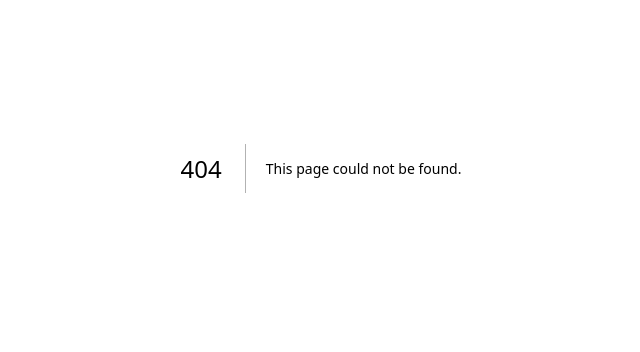
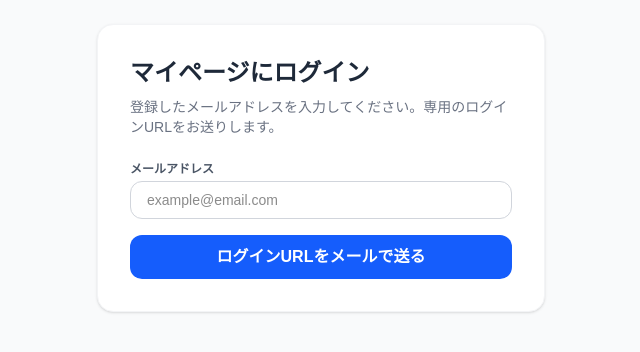
Before and after one commit to hiroto-code/2hfs-app, a Next.js app: page /mypage/login in a window 1280 px wide. Before the commit this address had no page. Shown: the part 232-584 px from the top of the page, without its empty margins (319-959 px from the left). Built offline with nearby package versions, Linux system fonts and the light colour scheme; no server answers.

Commit message:
マイページ機能の追加と、アンケートの上書き保存機能の実装

```diff
--- /dev/null
+++ b/app/mypage/login/page.tsx
@@ -0,0 +1,70 @@
+'use client';
+
+import { useState } from 'react';
+import { supabase } from '@/lib/supabase';
+
+export default function LoginPage() {
+  const [email, setEmail] = useState('');
+  const [message, setMessage] = useState('');
+  const [loading, setLoading] = useState(false);
+
+  const handleLogin = async (e: React.FormEvent) => {
+    e.preventDefault();
+    setLoading(true);
+    setMessage('');
+
+    const baseUrl = typeof window !== 'undefined' ? window.location.origin : '';
+
+    const { error } = await supabase.auth.signInWithOtp({
+      email,
+      options: {
+        emailRedirectTo: `${baseUrl}/mypage`, // ここにリダイレクトさせる
+      },
+    });
+
+    if (error) {
+      setMessage('エラーが発生しました: ' + error.message);
+    } else {
+      setMessage('✨ ログインURLを記載したメールを送信しました！メールボックスをご確認ください。');
+    }
+    setLoading(false);
+  };
+
+  return (
+    <div className="min-h-screen bg-gray-50 flex items-center justify-center p-4">
+      <div className="bg-white p-8 rounded-2xl shadow-sm border border-gray-100 max-w-md w-full">
+        <h1 className="text-2xl font-bold text-gray-800 mb-2">マイページにログイン</h1>
+        <p className="text-sm text-gray-500 mb-6">
+          登録したメールアドレスを入力してください。専用のログインURLをお送りします。
+        </p>
+
+        <form onSubmit={handleLogin} className="space-y-4">
+          <div>
+            <label className="block text-xs font-bold text-gray-600 mb-1">メールアドレス</label>
+            <input
+              type="email"
+              required
+              value={email}
+              onChange={(e) => setEmail(e.target.value)}
+              className="w-full px-4 py-2 border border-gray-300 rounded-xl text-sm focus:ring-2 focus:ring-blue-500"
+              placeholder="example@email.com"
+            />
+          </div>
+          <button
+            type="submit"
+            disabled={loading}
+            className="w-full bg-blue-600 hover:bg-blue-700 text-white font-bold py-2.5 rounded-xl transition-colors disabled:opacity-50"
+          >
+            {loading ? '送信中...' : 'ログインURLをメールで送る'}
+          </button>
+        </form>
+
+        {message && (
+          <div className="mt-4 p-3 bg-blue-50 text-blue-800 text-sm font-bold rounded-lg border border-blue-100">
+            {message}
+          </div>
+        )}
+      </div>
+    </div>
+  );
+}
--- /dev/null
+++ b/app/mypage/page.tsx
@@ -0,0 +1,130 @@
+'use client';
+
+import { useEffect, useState } from 'react';
+import { supabase } from '@/lib/supabase';
+import { useRouter } from 'next/navigation';
+import Link from 'next/link';
+
+export default function MyDashboard() {
+  const [events, setEvents] = useState<any[]>([]);
+  const [surveys, setSurveys] = useState<any[]>([]);
+  const [loading, setLoading] = useState(true);
+  const router = useRouter();
+
+  useEffect(() => {
+    checkUserAndFetchData();
+  }, []);
+
+  const checkUserAndFetchData = async () => {
+    const { data: { session } } = await supabase.auth.getSession();
+    if (!session) {
+      router.push('/mypage/login');
+      return;
+    }
+
+    const email = session.user.email;
+
+    const { data: profile } = await supabase
+      .from('user_profiles')
+      .select('participant_id')
+      .eq('email', email)
+      .single();
+
+    if (profile?.participant_id) {
+      const pId = profile.participant_id;
+
+      const { data: mySurveys } = await supabase
+        .from('surveys')
+        .select('*')
+        .eq('participant_id', pId);
+
+      setSurveys(mySurveys || []);
+
+      const eventIds = [...new Set((mySurveys || []).map(s => s.event_id))];
+      if (eventIds.length > 0) {
+        const { data: myEvents } = await supabase
+          .from('events')
+          .select('*')
+          .in('id', eventIds);
+        setEvents(myEvents || []);
+      }
+    }
+    setLoading(false);
+  };
+
+  const handleLogout = async () => {
+    await supabase.auth.signOut();
+    router.push('/mypage/login');
+  };
+
+  if (loading) return <div className="min-h-screen flex items-center justify-center font-bold text-gray-500">読み込み中...</div>;
+
+  return (
+    <div className="max-w-4xl mx-auto p-4 md:p-8 min-h-screen bg-gray-50">
+      <div className="flex justify-between items-center mb-8">
+        <h1 className="text-2xl font-bold text-gray-800">マイダッシュボード</h1>
+        <button onClick={handleLogout} className="text-sm font-bold text-gray-500 hover:text-gray-800">
+          ログアウト
+        </button>
+      </div>
+
+      {events.length === 0 ? (
+        <div className="bg-white p-8 rounded-2xl border text-center text-gray-500">
+          まだ参加したイベントのデータがありません。
+        </div>
+      ) : (
+        <div className="space-y-6">
+          {events.map(ev => {
+            const myEventSurveys = surveys.filter(s => s.event_id === ev.id);
+            const hasPre = myEventSurveys.some(s => s.timing_type === 'pre');
+            const hasPost = myEventSurveys.some(s => s.timing_type === 'post');
+
+            return (
+              <div key={ev.id} className="bg-white p-6 rounded-2xl border shadow-sm">
+                <h2 className="text-lg font-bold text-gray-800 mb-4">{ev.title}</h2>
+
+                <div className="grid grid-cols-1 md:grid-cols-2 gap-4">
+                  <div className="p-4 bg-orange-50/50 border border-orange-100 rounded-xl">
+                    <h3 className="font-bold text-orange-800 mb-3">事前 (Pre)</h3>
+                    {hasPre ? (
+                      <div className="flex gap-2">
+                        <Link href={`/result/${ev.id}/pre`} className="flex-1 text-center bg-orange-600 hover:bg-orange-700 text-white text-xs font-bold py-2 rounded-lg transition">
+                          📊 結果を見る
+                        </Link>
+                        <Link href={`/p/${ev.id}/pre`} className="text-center bg-white border border-gray-300 text-gray-600 hover:bg-gray-50 text-xs font-bold py-2 px-3 rounded-lg transition">
+                          ✏️ やり直す
+                        </Link>
+                      </div>
+                    ) : (
+                      <Link href={`/p/${ev.id}/pre`} className="block w-full text-center bg-gray-800 hover:bg-gray-900 text-white text-xs font-bold py-2 rounded-lg transition">
+                        アンケートに回答する
+                      </Link>
+                    )}
+                  </div>
+
+                  <div className="p-4 bg-emerald-50/50 border border-emerald-100 rounded-xl">
+                    <h3 className="font-bold text-emerald-800 mb-3">事後 (Post)</h3>
+                    {hasPost ? (
+                      <div className="flex gap-2">
+                        <Link href={`/result/${ev.id}/post`} className="flex-1 text-center bg-emerald-600 hover:bg-emerald-700 text-white text-xs font-bold py-2 rounded-lg transition">
+                          📊 結果を見る
+                        </Link>
+                        <Link href={`/p/${ev.id}/post`} className="text-center bg-white border border-gray-300 text-gray-600 hover:bg-gray-50 text-xs font-bold py-2 px-3 rounded-lg transition">
+                          ✏️ やり直す
+                        </Link>
+                      </div>
+                    ) : (
+                      <Link href={`/p/${ev.id}/post`} className="block w-full text-center bg-gray-800 hover:bg-gray-900 text-white text-xs font-bold py-2 rounded-lg transition">
+                        アンケートに回答する
+                      </Link>
+                    )}
+                  </div>
+                </div>
+              </div>
+            );
+          })}
+        </div>
+      )}
+    </div>
+  );
+}
--- a/app/p/[event_id]/[timing]/page.tsx
+++ b/app/p/[event_id]/[timing]/page.tsx
@@ -94,12 +94,21 @@ export default function SurveyPage({ params }: { params: Promise<{ event_id: str
         submission_token
       };
 
-      // 重複時は上書き（upsert）
+      // ▼ 今回追加：過去の自分の回答があれば確実に削除する（上書きのため） ▼
+      await supabase
+        .from('surveys')
+        .delete()
+        .match({
+          event_id: event_id,
+          participant_id: participantId.trim(),
+          timing_type: timing
+        });
+      // ▲ ここまで追加 ▲
+
+      // 新しい回答データを保存（削除済みなので通常のinsertとして処理されます）
       const { error } = await supabase
         .from('surveys')
-        .upsert(payload, {
-          onConflict: 'event_id,participant_id,timing_type'
-        });
+        .insert(payload);
 
       if (error) {
         throw new Error(error.message);
```
